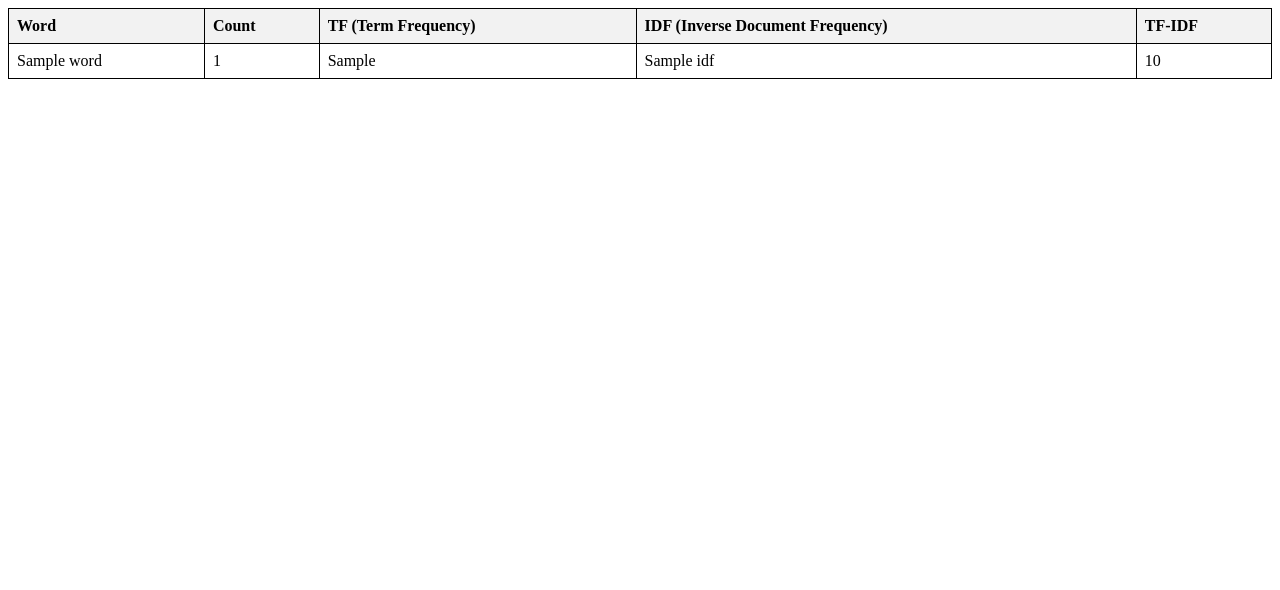
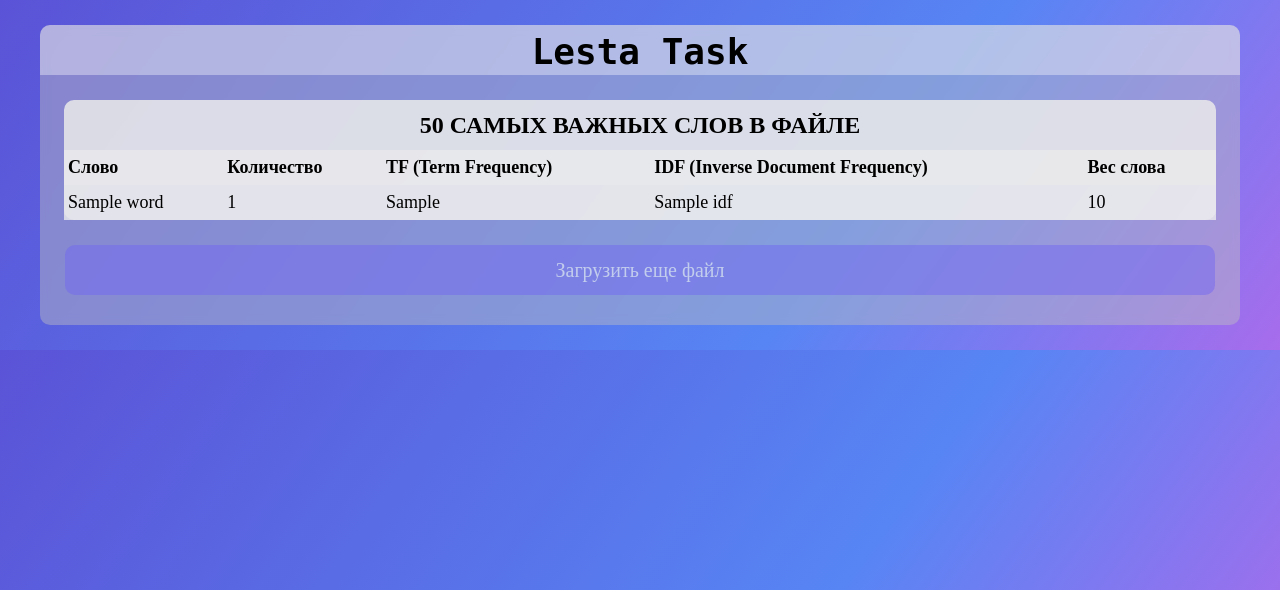
Before and after one commit to BRM2003/Lesta_task, a Django app: template templates/table.html in a window 1280 px wide. Shown: the top 590 px of the page. Run offline with Django 5.2, Linux system fonts and the light colour scheme; the template is opened without the code that fills it: most values are stand-ins (such as "Sample title", 1, 10 or a date in 2020).

Commit message:
Доработка формы с таблицой
Доработал форму с таблицей и добавил кнопку возврата для более удобного пользования

```diff
--- a/static/styles/file_upload_style.css
+++ b/static/styles/file_upload_style.css
@@ -23,7 +23,7 @@ body{
     background: var(--main-color);
 }
 .wrapper{
-    width: 520px;
+    width: min(520px, 100% - 3rem);
     background: var(--second-color);
     border-radius: 5px;
     padding: 50px 30px;
--- /dev/null
+++ b/static/styles/table_style.css
@@ -0,0 +1,124 @@
+:root {
+    --main-color: #7269f2;
+    --second-color: rgba(255, 255, 255, 0.5);
+}
+
+*{
+    margin: 0;
+    padding: 0;
+    box-sizing: border-box;
+    font-family: "Times New Roman", "Monaco", sans-serif;
+}
+
+body {
+    color: black;
+    font-size: 1.125rem;
+    line-height: 1.5;
+    background: linear-gradient(126deg, rgba(91,83,215,1) 0%, rgba(87,133,244,1) 66%, rgba(167,108,236,1) 100%);
+}
+
+.wrapper {
+    width: min(1200px, 100% - 3rem);
+    margin-inline: auto;
+    background: rgba(192, 192, 192, 0.44);
+    backdrop-filter: blur(5px);
+    border-radius: 10px;
+    padding-bottom: 5px;
+    margin-bottom: 25px;
+}
+
+h1 {
+    align-items: center;
+    width: 100%;
+    height: 50px;
+    text-align: center;
+    font-family: monospace, "Times New Roman";
+    font-weight: 800;
+    background: #ffffff5e;
+    margin: 25px 0;
+    border-top-left-radius: 10px;
+    border-top-right-radius: 10px;
+}
+
+table {
+    width: 96%;
+    max-height: 500px;
+    overflow-y: scroll;
+    background: var(--second-color);
+    color: black;
+    border-style: none;
+    margin: 2%;
+    border-collapse: collapse;
+    border-bottom-left-radius: 10px;
+    border-bottom-right-radius: 10px;
+}
+
+caption, th, td {
+    padding: 4px;
+    border: none;
+}
+
+caption, th {
+    text-align: left;
+    background: rgba(236, 236, 236, 0.85);
+}
+
+caption {
+    color: black;
+    font-weight: 700;
+    font-size: 1.5rem;
+    text-transform: uppercase;
+    padding: 7px;
+    text-align: center;
+    border-top-left-radius: 10px;
+    border-top-right-radius: 10px;
+}
+
+tr {
+    background: rgba(236, 236, 236, .4);
+}
+
+tr:nth-of-type(2n) {
+    background: rgba(236, 236, 236, .8);
+}
+
+a {
+    font-size: 1.25rem;
+    background: var(--main-color);
+    color: white;
+    border-radius: 10px;
+    display: flex;
+    text-align: center;
+    flex-direction: row;
+    align-items: center;
+    justify-content: center;
+    margin: 25px;
+    padding: 10px;
+    text-decoration: none;
+    opacity: 0.5;
+    transition: opacity 120ms ease-in-out;
+}
+a:hover {
+    opacity: 1;
+}
+
+@media (width < 650px) {
+    th {
+        display: none;
+    }
+    td {
+        display: block;
+        padding: .5rem 1rem;
+    }
+    td:first-child {
+        padding-top: 2rem;
+    }
+    td:last-child {
+        padding-bottom: 2rem;
+    }
+    td::before {
+        content: attr(data-cell) ": ";
+        font-weight: 700;
+        text-transform: capitalize;
+    }
+}
--- a/templates/file_upload_form.html
+++ b/templates/file_upload_form.html
@@ -8,7 +8,7 @@
     <link rel="stylesheet" href="https://cdnjs.cloudflare.com/ajax/libs/font-awesome/5.15.3/css/all.min.css"/>
 </head>
 <body>
-    {% if success == False %}
+    {% if not success %}
     <div class="error">
         <p class="message">{{ message }}</p>
     </div>
@@ -18,13 +18,12 @@
     <form action="" method="POST" name="FileForm" enctype="multipart/form-data">
         {% csrf_token %}
         {{ form.path }}
-{#      <input class="file-input" type="file" name="file" accept=".txt" hidden>#}
       <i class="fas fa-cloud-upload-alt"></i>
       <p>Нажмите сюда чтобы загрузить файл</p>
     </form>
   </div>
     <script src="{% static 'scripts/upload_file_script.js' %}"></script>
-    {% if error == True %}
+    {% if not success %}
     <script>
         close_error = () =>
         {
--- a/templates/table.html
+++ b/templates/table.html
@@ -1,42 +1,34 @@
 {% load static %}
 <!DOCTYPE html>
-<html lang="en">
+<html lang="ru">
 <head>
     <meta charset="UTF-8">
     <title>{{ page_title }}</title>
-    <style>
-        table {
-            width: 100%;
-            border-collapse: collapse;
-        }
-        th, td {
-            border: 1px solid black;
-            padding: 8px;
-            text-align: left;
-        }
-        th {
-            background-color: #f2f2f2;
-        }
-    </style>
+    <link rel="stylesheet" href="{% static 'styles/table_style.css' %}">
 </head>
 <body>
+    <div class="wrapper">
+        <h1 class="title">Lesta Task</h1>
         <table>
+            <caption>50 самых важных слов в файле</caption>
             <tr>
-                <th>Word</th>
-                <th>Count</th>
+                <th>Слово</th>
+                <th>Количество</th>
                 <th>TF (Term Frequency)</th>
                 <th>IDF (Inverse Document Frequency)</th>
-                <th>TF-IDF</th>
+                <th>Вес слова</th>
             </tr>
             {% for row in result %}
             <tr>
-                <td>{{ row.word }}</td>
-                <td>{{ row.count }}</td>
-                <td>{{ row.tf }}</td>
-                <td>{{ row.idf }}</td>
-                <td>{{ row.word_weight }}</td>
+                <td data-cell="Слово">{{ row.word }}</td>
+                <td data-cell="Количество">{{ row.count }}</td>
+                <td data-cell="TF (Term Frequency)">{{ row.tf }}</td>
+                <td data-cell="IDF (Inverse Document Frequency)">{{ row.idf }}</td>
+                <td data-cell="Вес слова">{{ row.word_weight }}</td>
             </tr>
             {% endfor %}
         </table>
+        <a href="/">Загрузить еще файл</a>
+    </div>
 </body>
 </html>
--- a/words/models.py
+++ b/words/models.py
@@ -52,7 +52,6 @@ class WordsInFiles(models.Model):
     file = models.ForeignKey(File, on_delete=models.CASCADE)
     word = models.ForeignKey(Word, on_delete=models.CASCADE)
     count = models.PositiveIntegerField(validators=[MinValueValidator(1, message='Must be at least 1 word in file')])
-    tf_idf = models.FloatField(default=0)
     active = models.BooleanField(default=True)
     cr_on = models.DateTimeField(auto_now_add=True, blank=True, null=True)
     up_on = models.DateTimeField(auto_now=True, blank=True, null=True)
```
Also changed, not shown: words/views.py (+4 -3 lines), words/migrations/0009_remove_wordsinfiles_tf_idf.py (added).
